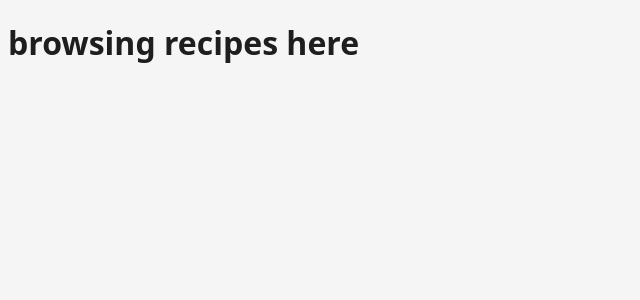
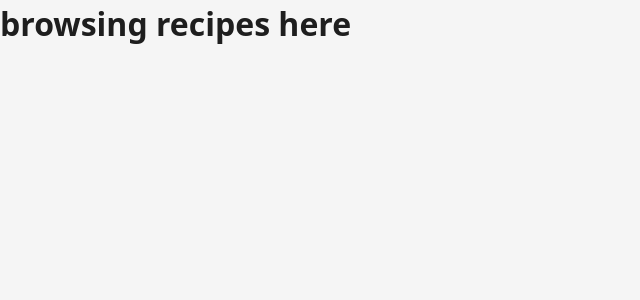
Before and after one commit to bea94k/hat-menu-v0.2, a React (Vite) app in the folder hat-menu/: page / in a window 1280 px wide. Shown: the top 300 px of the page, without its empty margins (0-640 px from the left). Built offline with nearby package versions, Linux system fonts and the light colour scheme.

Commit message:
Add CSS reset

```diff
--- a/hat-menu/src/styles/index.css
+++ b/hat-menu/src/styles/index.css
@@ -1,3 +1,51 @@
+/* CSS reset */
+/* 1. Use a more-intuitive box-sizing model */
+*, *::before, *::after {
+  box-sizing: border-box;
+}
+/* 2. Remove default margin */
+* {
+  margin: 0;
+}
+/* 3. Enable keyword animations */
+@media (prefers-reduced-motion: no-preference) {
+  html {
+    interpolate-size: allow-keywords;
+  }
+}
+body {
+  /* 4. Add accessible line-height */
+  line-height: 1.5;
+  /* 5. Improve text rendering */
+  -webkit-font-smoothing: antialiased;
+}
+/* 6. Improve media defaults */
+img, picture, video, canvas, svg {
+  display: block;
+  max-width: 100%;
+}
+/* 7. Inherit fonts for form controls */
+input, button, textarea, select {
+  font: inherit;
+}
+/* 8. Avoid text overflows */
+p, h1, h2, h3, h4, h5, h6 {
+  overflow-wrap: break-word;
+}
+/* 9. Improve line wrapping */
+p {
+  text-wrap: pretty;
+}
+h1, h2, h3, h4, h5, h6 {
+  text-wrap: balance;
+}
+/*
+  10. Create a root stacking context
+*/
+#root, #__next {
+  isolation: isolate;
+}
+
 :root {
   font-family: system-ui, Helvetica, Arial, sans-serif;
 
```
